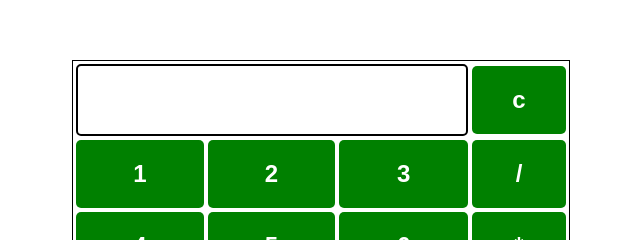
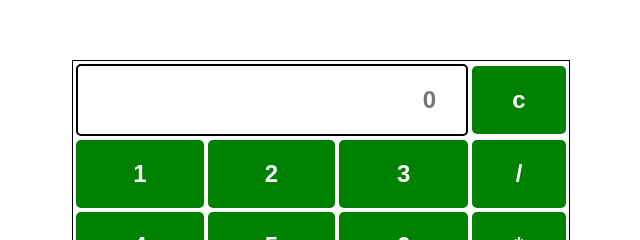
Before and after one commit to ChinKF99/project-calculator, a plain HTML site: page index.html in a window 1280 px wide. Shown: the part 164-404 px from the top of the page, 319-959 px from the left. Drawn offline with Linux system fonts and the light colour scheme.

Commit message:
Added and align placeholder text to right.

```diff
--- a/index.html
+++ b/index.html
@@ -11,7 +11,7 @@
     <table>
         <tr>
             <td colspan="3">
-                <input type="text" id="result">
+                <input type="text" id="result" placeholder="0">
             </td>
             <td><input type="button" value="c"></td>
         </tr>
--- a/style.css
+++ b/style.css
@@ -27,4 +27,5 @@ input[type="text"] {
     border: none;
     border-radius: 5px;
     border: 2px solid black;
+    text-align: right;
 }
```
